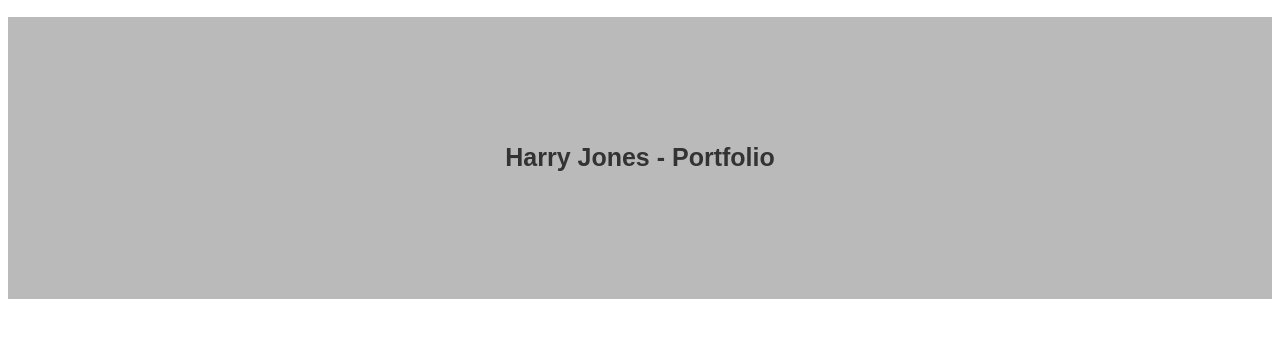
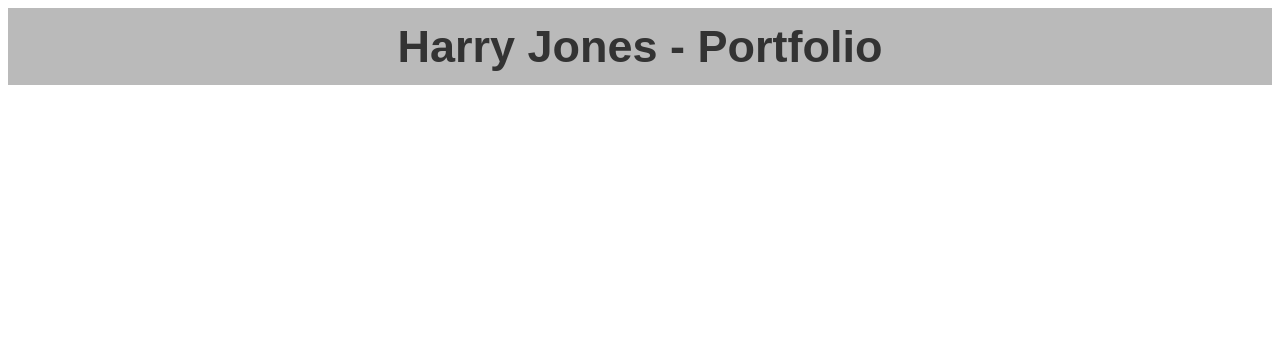
Before and after one commit to HarrynwJ77/harrynwj77.github.io, a plain HTML site: page index.html in a window 1280 px wide. Drawn offline with Linux system fonts and the light colour scheme.

Commit message:
CSS changes

```diff
--- a/css/headings.css
+++ b/css/headings.css
@@ -6,8 +6,9 @@ div.siteheader {
 
 h1.siteheader_text {
     text-align: center;
-    font-size: 25px;
+    font-size: 45px;
     color: #333333;
-    padding: 10%;
+    padding: 1%;
+    margin: 0%;
     font-family: Arial, Helvetica, sans-serif;
 }
```
